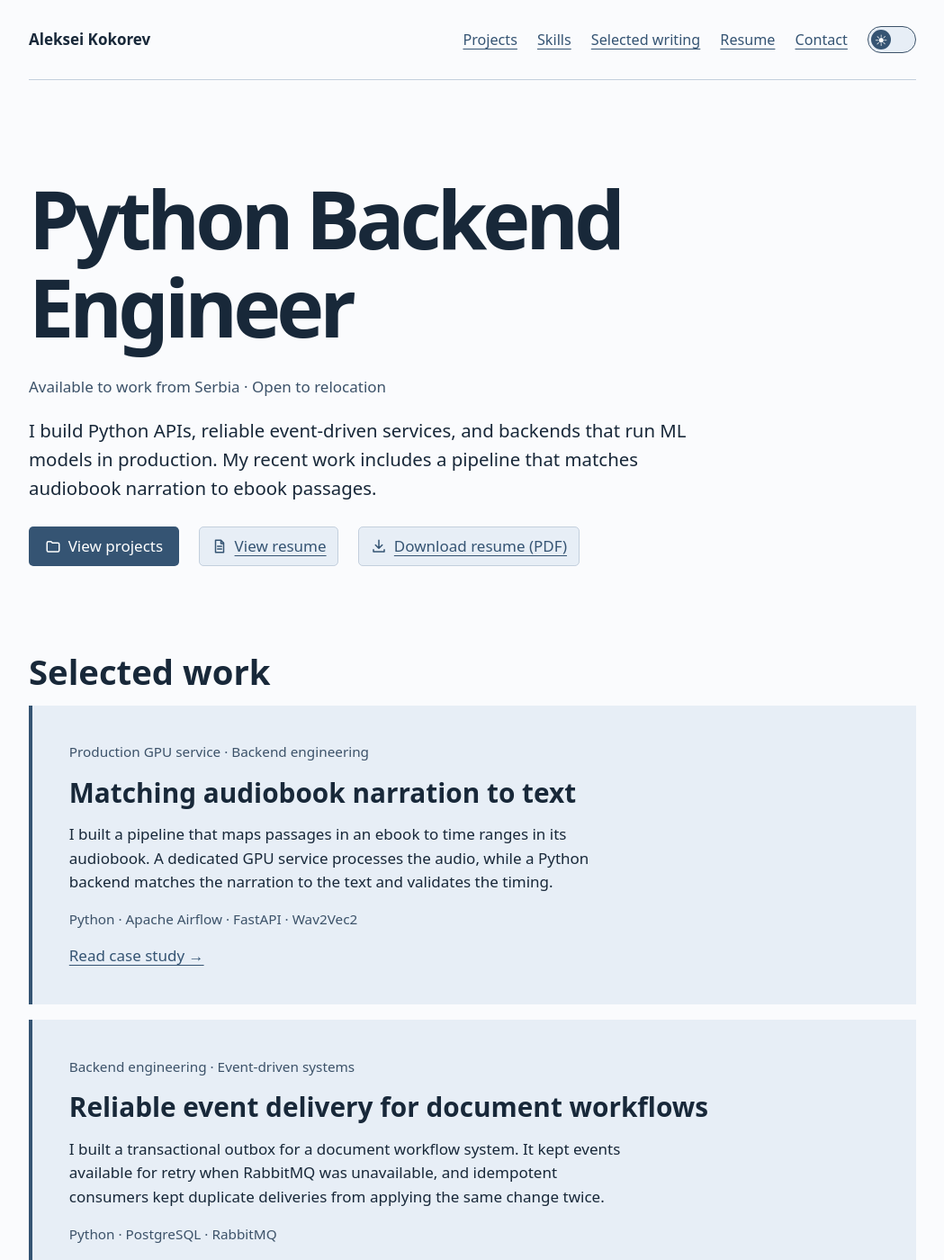
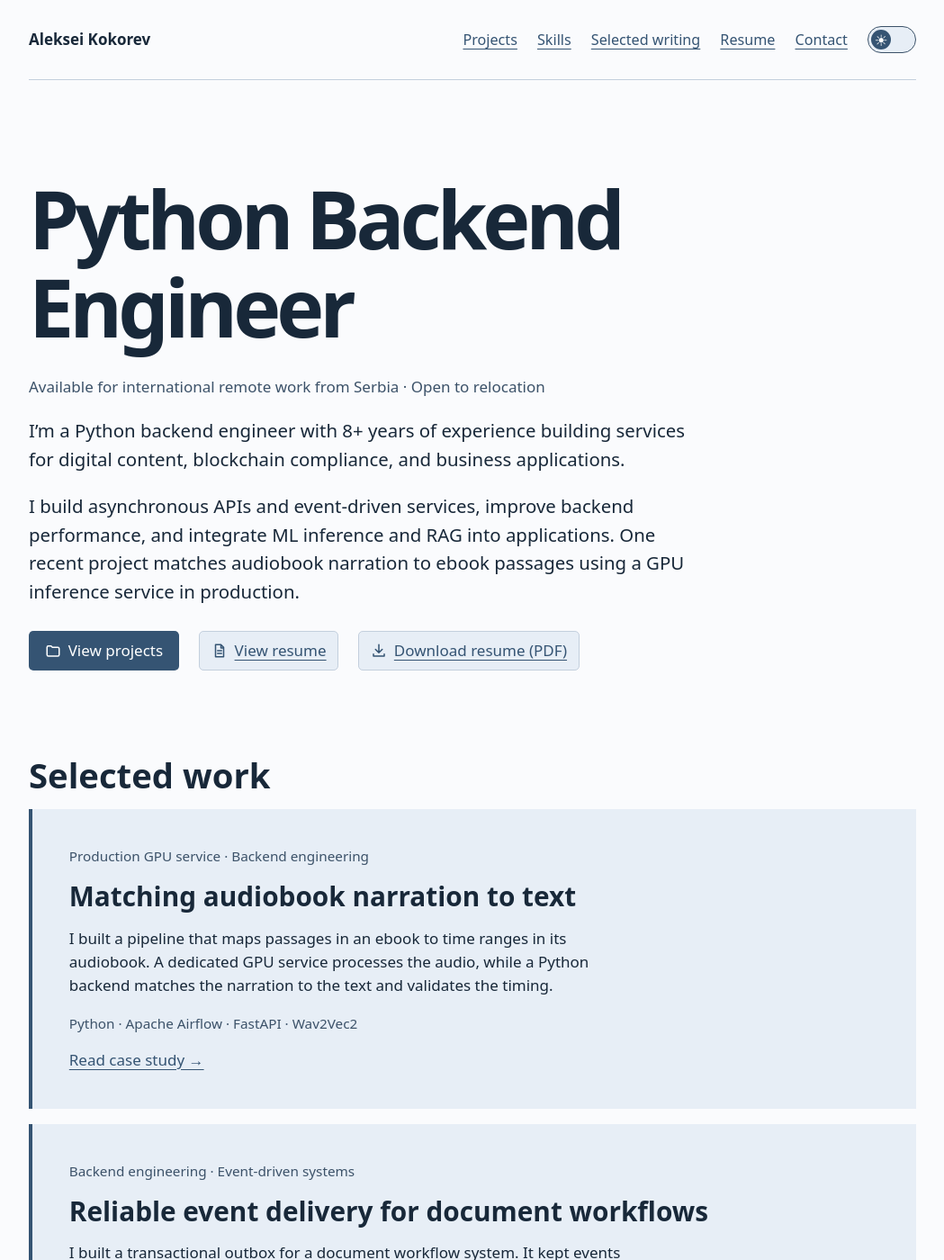
Before and after one commit to alex-coch/alex-coch.github.io, a Jekyll site: the page index.html, which Jekyll copies as it is, in a window 1280 px wide and 1400 px high. Shown: the whole window at 90% size, without its empty margins (115-1164 px from the left). Built offline with Jekyll 4.4.1, drawn with Linux system fonts in a browser that asks for light colours.

Commit message:
Refresh the homepage introduction and align resume contacts

```diff
--- a/assets/portfolio.css
+++ b/assets/portfolio.css
@@ -47,7 +47,7 @@ header nav a[aria-current] {color:var(--ink);font-weight:700;text-decoration-thi
 .theme-switch input:checked + .theme-track .theme-thumb::before {content:"☾"}
 .theme-switch input:focus-visible + .theme-track {outline:3px solid var(--focus);outline-offset:3px}
 @media(prefers-reduced-motion:no-preference){.theme-thumb {transition:transform .18s ease}}
-#contact .contact-icons {max-width:calc(276px + 6.5rem);justify-content:space-between;gap:2px}
+.contact-icons {max-width:calc(276px + 6.5rem);justify-content:space-between;gap:2px}
 .contact-icons :is(a, button) {display:grid;place-items:center;width:46px;height:46px;border-radius:50%;background:var(--panel);border:1px solid var(--line)}
 .contact-icons :is(a, button):hover {border-color:currentColor}
 .contact-icons button {color:var(--accent);padding:0;cursor:pointer}
--- a/index.html
+++ b/index.html
@@ -1,7 +1,7 @@
 <!doctype html>
 <html lang="en"><head><meta charset="utf-8"><meta name="viewport" content="width=device-width, initial-scale=1"><title>Aleksei Kokorev · Python Backend Engineer</title><meta name="description" content="Python backend engineering portfolio. APIs, event-driven systems and production GPU inference."><link rel="icon" href="/assets/ak.svg?v=3" type="image/svg+xml">
 <script src="/assets/theme.js?v=2"></script>
-<link rel="stylesheet" href="/assets/portfolio.css?v=23"><script defer src="/assets/portfolio-nav.js?v=7"></script>
+<link rel="stylesheet" href="/assets/portfolio.css?v=24"><script defer src="/assets/portfolio-nav.js?v=7"></script>
 <script defer src="/assets/messenger-links.js"></script>
 <script defer src="/assets/contact-form.js"></script>
 <script async defer src="https://www.google.com/recaptcha/api.js"></script>
@@ -29,8 +29,9 @@
 <main>
 <section class="hero">
   <h1>Python Backend<br>Engineer</h1>
-  <p class="location">Available to work from Serbia · Open to relocation</p>
-  <p>I build Python APIs, reliable event-driven services, and backends that run ML models in production. My recent work includes a pipeline that matches audiobook narration to ebook passages.</p>
+  <p class="location">Available for international remote work from Serbia · Open to relocation</p>
+  <p>I’m a Python backend engineer with 8+ years of experience building services for digital content, blockchain compliance, and business applications.</p>
+  <p>I build asynchronous APIs and event-driven services, improve backend performance, and integrate ML inference and RAG into applications. One recent project matches audiobook narration to ebook passages using a GPU inference service in production.</p>
   <div class="actions"><a class="primary" href="#work"><svg width="18" height="18" viewBox="0 0 24 24" fill="none" stroke="currentColor" stroke-width="2" stroke-linecap="round" stroke-linejoin="round" aria-hidden="true" focusable="false"><path d="M3 7a2 2 0 0 1 2-2h4l2 2h8a2 2 0 0 1 2 2v9a2 2 0 0 1-2 2H5a2 2 0 0 1-2-2z"/></svg><span>View projects</span></a>
     <a class="resume-action" href="/resume/"><svg width="18" height="18" viewBox="0 0 24 24" fill="none" stroke="currentColor" stroke-width="2" stroke-linecap="round" stroke-linejoin="round" aria-hidden="true" focusable="false"><path d="M6 3h8l4 4v14H6zM14 3v5h4M9 12h6m-6 4h6"/></svg><span>View resume</span></a>
     <a class="resume-action" href="/assets/Aleksei_Kokorev_Python_Backend_CV.pdf" download><svg width="18" height="18" viewBox="0 0 24 24" fill="none" stroke="currentColor" stroke-width="2" stroke-linecap="round" stroke-linejoin="round" aria-hidden="true" focusable="false"><path d="M12 3v12m-5-5 5 5 5-5M4 17v3h16v-3"/></svg><span>Download resume (PDF)</span></a></div>
--- a/resume/index.html
+++ b/resume/index.html
@@ -7,7 +7,7 @@
   <meta name="robots" content="noindex">
   <link rel="icon" href="/assets/ak.svg?v=3" type="image/svg+xml">
 <script src="/assets/theme.js?v=2"></script>
-<link rel="stylesheet" href="/assets/portfolio.css?v=20">
+<link rel="stylesheet" href="/assets/portfolio.css?v=24">
 <script defer src="/assets/portfolio-nav.js?v=7"></script>
 <script defer src="/assets/messenger-links.js"></script>
 </head>
@@ -36,8 +36,10 @@
 <section class="case resume">
   <h1>Aleksei Kokorev</h1>
   <p><strong>Python Backend Engineer</strong><br>Serbia · Open to relocation to other countries</p>
-  <p><a href="https://www.linkedin.com/in/alexcoch/">LinkedIn</a> · <a href="https://github.com/alex-coch">GitHub</a></p>
   <div class="actions contact-icons">
+    <a href="https://www.linkedin.com/in/alexcoch/" aria-label="Message me on LinkedIn" title="Message me on LinkedIn"><svg viewBox="0 0 24 24" width="24" height="24" aria-hidden="true"><path fill="currentColor" d="M3 3h18v18H3z"/><path fill="var(--panel)" d="M6 10h2.6v8H6zm1.3-4.2a1.5 1.5 0 1 0 0 3 1.5 1.5 0 0 0 0-3zM10.4 10H13v1c.6-.8 1.4-1.2 2.5-1.2 2.2 0 3.2 1.3 3.2 3.8V18H16v-4.1c0-1.4-.4-2-1.4-2s-1.6.7-1.6 2V18h-2.6z"/></svg></a>
+    <a href="https://github.com/alex-coch" aria-label="GitHub" title="GitHub"><svg viewBox="0 0 24 24" width="24" height="24" aria-hidden="true"><path fill="currentColor" d="M12 .8a11.2 11.2 0 0 0-3.54 21.83c.56.1.77-.24.77-.54v-2.1c-3.13.68-3.79-1.33-3.79-1.33-.51-1.3-1.25-1.65-1.25-1.65-1.02-.7.08-.69.08-.69 1.13.08 1.72 1.16 1.72 1.16 1 1.72 2.63 1.22 3.28.93.1-.73.4-1.22.72-1.5-2.5-.28-5.12-1.25-5.12-5.56 0-1.23.44-2.23 1.16-3.02-.12-.28-.5-1.43.11-2.98 0 0 .95-.3 3.08 1.16a10.7 10.7 0 0 1 5.6 0c2.14-1.46 3.08-1.16 3.08-1.16.62 1.55.23 2.7.12 2.98.72.79 1.15 1.79 1.15 3.02 0 4.32-2.63 5.27-5.13 5.55.4.35.76 1.03.76 2.08v3.1c0 .3.2.65.77.54A11.2 11.2 0 0 0 12 .8Z"/></svg></a>
+    <a href="https://calendly.com/alexcoch" aria-label="Schedule a call" title="Schedule a call"><svg viewBox="0 0 24 24" width="24" height="24" aria-hidden="true"><g fill="none" stroke="currentColor" stroke-width="2" stroke-linecap="round" stroke-linejoin="round"><rect x="3" y="5" width="18" height="16" rx="3"/><path d="M7 3v4m10-4v4M3 10h18m-13 5 3 3 5-5"/></g></svg></a>
     <a href="https://t.me/alex_coch" data-app-url="tg://resolve?domain=alex_coch" aria-label="Message on Telegram (@alex_coch)" title="Message on Telegram (@alex_coch)"><svg viewBox="0 0 24 24" width="24" height="24" aria-hidden="true"><path fill="currentColor" d="M21.7 3.1 2.6 10.5c-1.1.4-1.1 1.1-.2 1.4l4.9 1.5L18.8 6c.5-.3 1-.1.6.3l-9.3 8.5-.4 4.9c.6 0 .8-.2 1.1-.5l2.4-2.3 5 3.7c.9.5 1.6.2 1.8-.8l3.2-15.1c.3-1.3-.5-1.9-1.5-1.6z"/></svg></a>
     <a href="https://wa.me/995568311218" data-app-url="whatsapp://send?phone=995568311218" aria-label="Message on WhatsApp" title="Message on WhatsApp"><svg viewBox="0 0 24 24" width="24" height="24" aria-hidden="true"><path fill="none" stroke="currentColor" stroke-width="1.7" stroke-linejoin="round" d="M21 11.9a9 9 0 0 1-13.2 8L3 21.2l1.3-4.6A9 9 0 1 1 21 11.9Z"/><path fill="currentColor" d="M8.1 7.3c.4-.4 1.4-.6 1.7.1l.9 2c.2.4-.1.8-.8 1.5.8 1.5 1.9 2.6 3.5 3.2.5-.6.9-1.3 1.3-1.1l2 .9c.7.3.3 1.7-.3 2.2-1.1.9-3.3.5-5.6-1.1-2.4-1.7-4.3-5.8-2.7-7.7z"/></svg></a>
     <a href="/#contact-form" aria-label="Send a message" title="Send a message">
```
